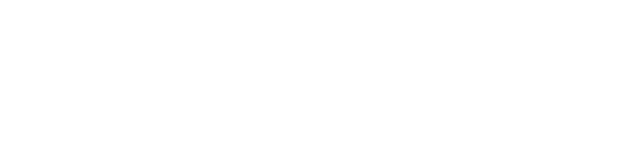
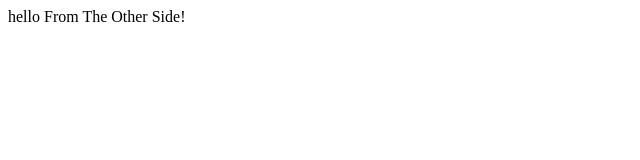
Before and after one commit to mrm15/mrm15.github.io, a plain HTML site: page index.html in a window 1280 px wide. Shown: the whole page, without its empty margins (0-640 px from the left). Drawn offline with Linux system fonts and the light colour scheme.

Commit message:
Update index.html

```diff
--- a/index.html
+++ b/index.html
@@ -6,5 +6,7 @@
     <meta name="viewport" content="width=device-width, initial-scale=1.0" />
     <title>محمد میرعرب</title>
   </head>
-  <body></body>
+  <body>
+    hello From The Other Side!
+  </body>
 </html>
```
